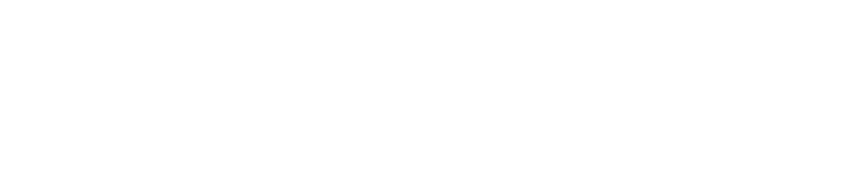
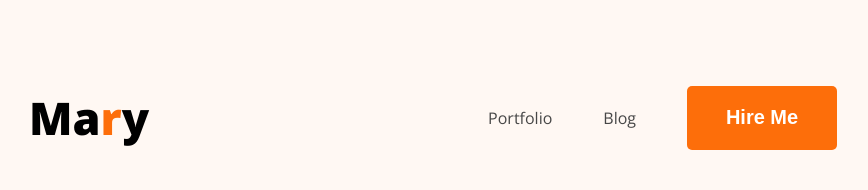
Before and after one commit to Tonmoy-codebreak/my-own-portfolio, a plain HTML site: page index.html in a window 1280 px wide. Shown: the whole page, without its empty margins (205-1073 px from the left). Drawn offline with nearby package versions, Linux system fonts and the light colour scheme.

Commit message:
added nav menu

```diff
--- /dev/null
+++ b/Styles/portfolio.css
@@ -0,0 +1,56 @@
+.open-sans-normal {
+    font-family: "Open Sans", serif;
+    font-optical-sizing: auto;
+    font-style: normal;
+    font-variation-settings:
+      "wdth" 100;
+  }
+
+  body{
+    background-color: #FFF8F3;
+  }
+/* Nav bar css */
+
+#nav{
+    display: flex;
+    align-items: center;
+    justify-content: space-between;
+    margin-left: 226px;
+    margin-right: 230px;
+    margin-top: 50px;
+
+}
+#nav>h1{
+   font-weight: 800;
+   font-size: 45px;
+}
+#nav>ul{
+    display: flex;
+    justify-content: right;
+    align-items: center;
+
+
+}
+
+#nav>ul>li{
+    margin-left: 51px;
+    list-style: none;
+
+}
+
+nav li a{
+    text-decoration: none;
+    color: #474747;
+}
+
+.orngbutton{
+    background-color: #FD6E0A;
+    color: white;
+    height: 64px;
+    width: 150px;
+    border: none;
+    border-radius: 5px;
+    font-weight: 700;
+    font-size: 20px;
+    padding: 18px 35px;
+}
--- a/index.html
+++ b/index.html
@@ -4,8 +4,35 @@
     <meta charset="UTF-8">
     <meta name="viewport" content="width=device-width, initial-scale=1.0">
     <title>My Own Portfolio</title>
+    <link rel="preconnect" href="https://fonts.googleapis.com">
+<link rel="preconnect" href="https://fonts.gstatic.com" crossorigin>
+<link href="https://fonts.googleapis.com/css2?family=Open+Sans:ital,wght@0,300..800;1,300..800&display=swap" rel="stylesheet">
+    <link rel="stylesheet" href="Styles/portfolio.css">
+
 </head>
-<body>
+<body class="open-sans-normal">
+    <header>
+        <nav id="nav">
+            <h1>Ma<span style="color: #FD6E0A;">r</span>y</h1>
+            <ul>
+                <li><a href="">Portfolio</a></li>
+                <li><a href="">Blog</a></li>
+                <li><a href=""><button class="orngbutton">Hire Me</button></a></li>
+            </ul>
 
+        </nav>
+        <div class="banner">
+            <div>
+
+            </div>
+
+        </div>
+    </header>
+    <main>
+
+    </main>
+    <footer>
+
+    </footer>
 </body>
 </html>
```
